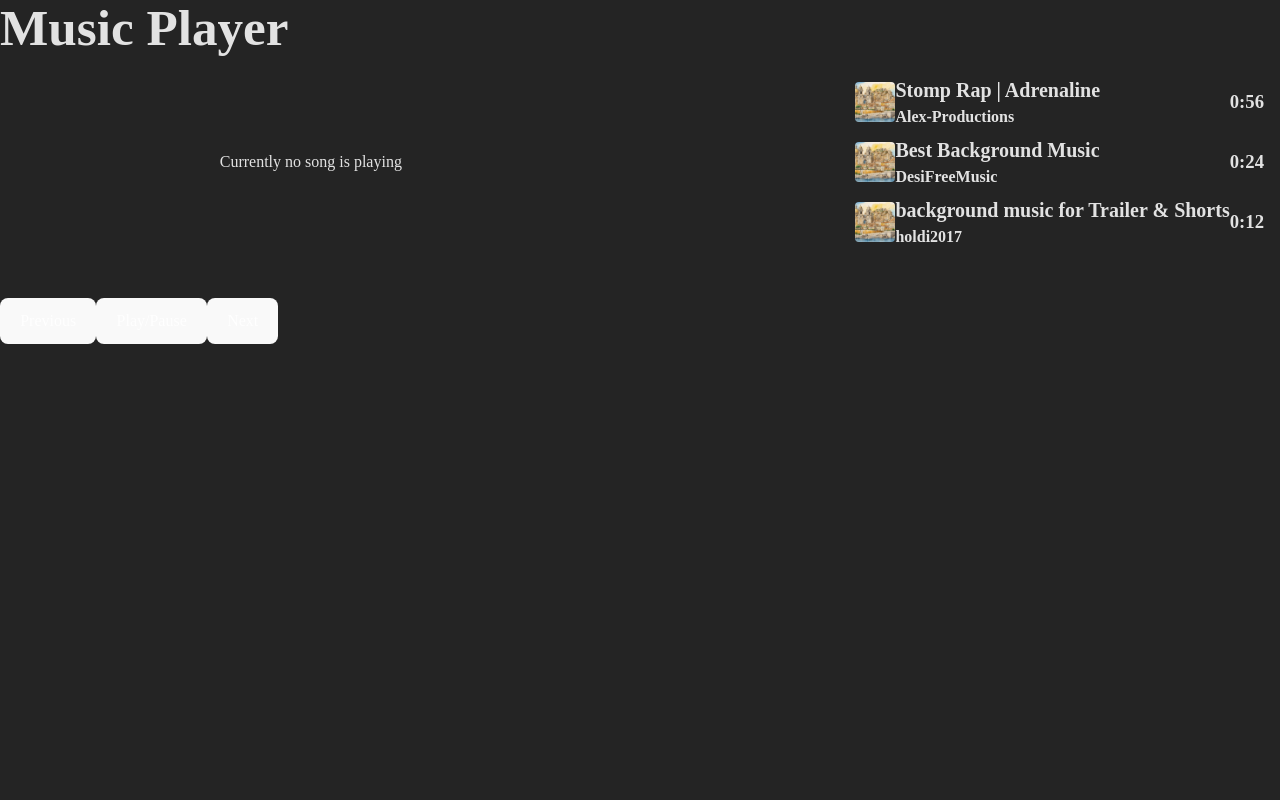
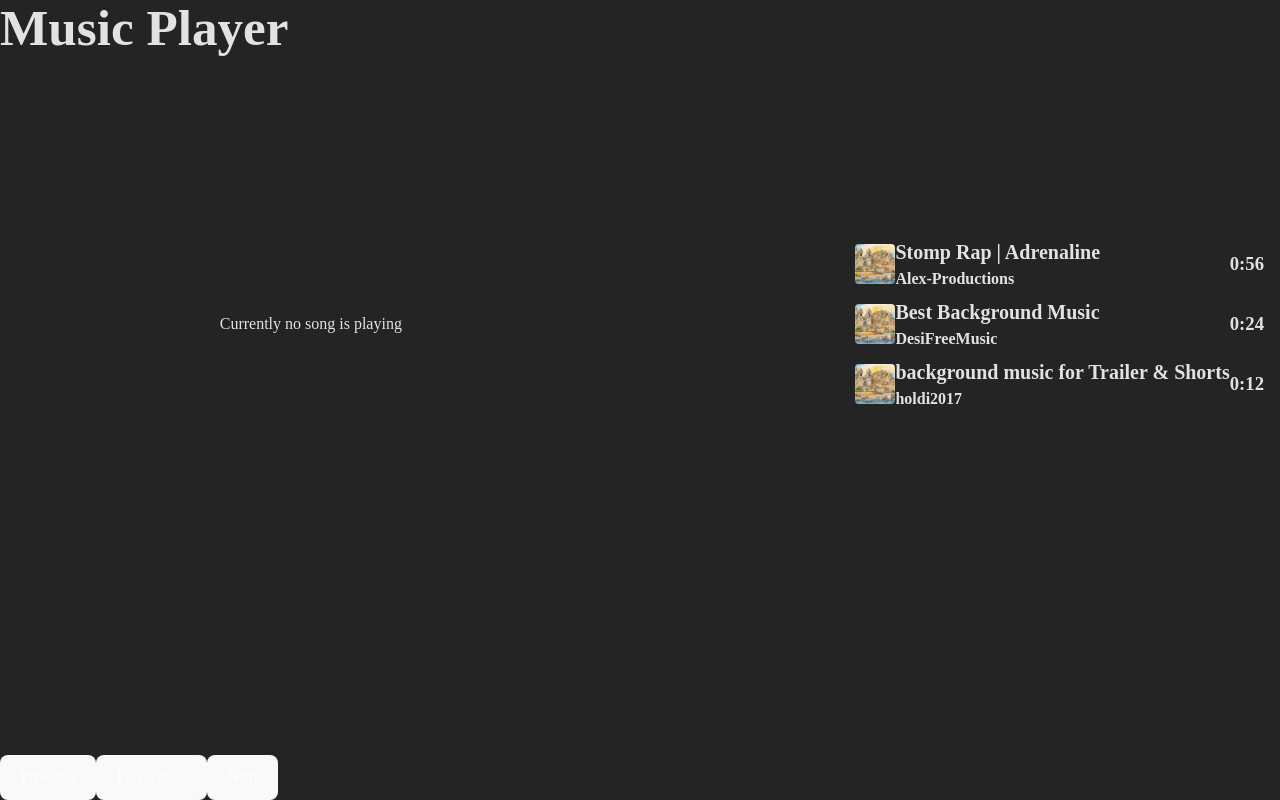
Before and after one commit to KarolisGaiv/music-player, a React (Vite) app: page / in a window 1280 px wide. Built offline with nearby package versions, Linux system fonts and the light colour scheme.

Commit message:
style: overall components positioning

```diff
--- a/src/components/ControlsBar/ControlsBar.tsx
+++ b/src/components/ControlsBar/ControlsBar.tsx
@@ -21,7 +21,7 @@ export function ControlsBar() {
 
   return (
     <div>
-      <div className="progress-bar" style={{ width: `${progressPercentage}%`, height: ' 30px' }} />
+      <div className="progress-bar" style={{ width: `${progressPercentage}%` }} />
       <div className="controls-wrapper">
         <div className="left-controls">
           <button onClick={() => prevTrack()}>Previous</button>
--- a/src/index.css
+++ b/src/index.css
@@ -68,10 +68,21 @@ button:focus-visible {
 main {
   display: flex;
   justify-content: space-between;
+  margin: auto 0;
+}
+
+footer {
+  margin-top: auto;
 }
 
 .cover-image-wrapper {
   margin: auto;
+}
+
+.content-wrapper {
+  display: flex;
+  flex-direction: column;
+  height: 100vh;
 }
 
 @media (prefers-color-scheme: light) {
```
